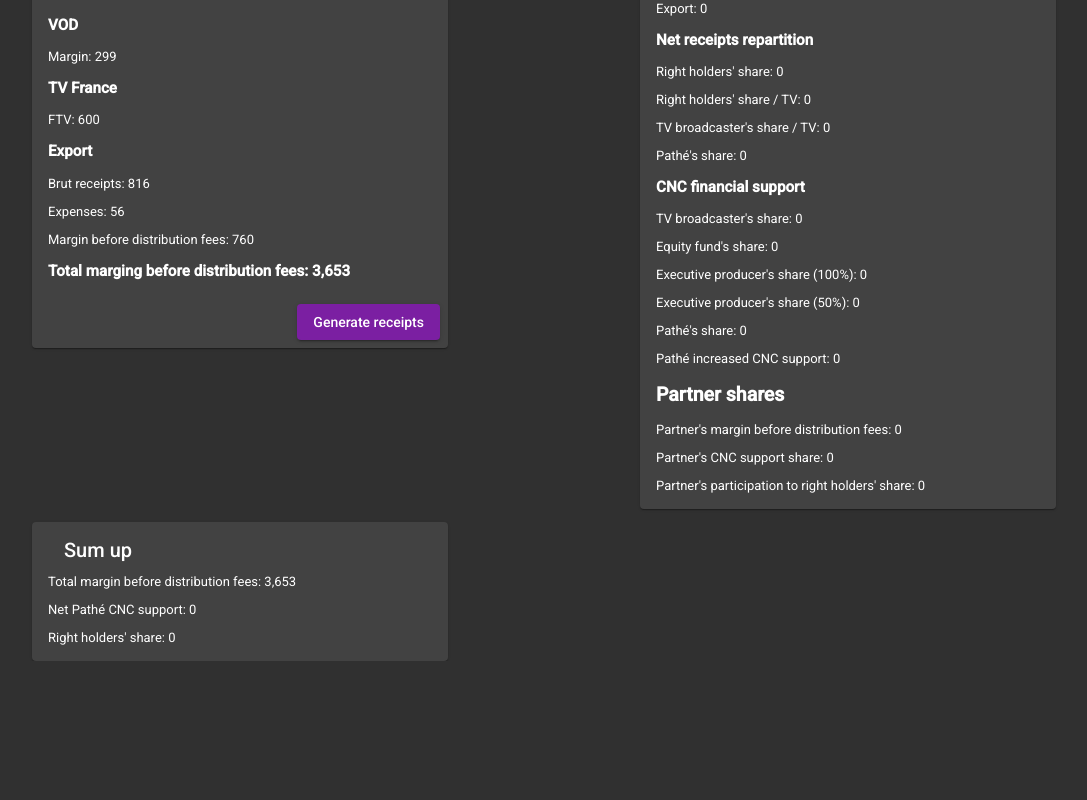
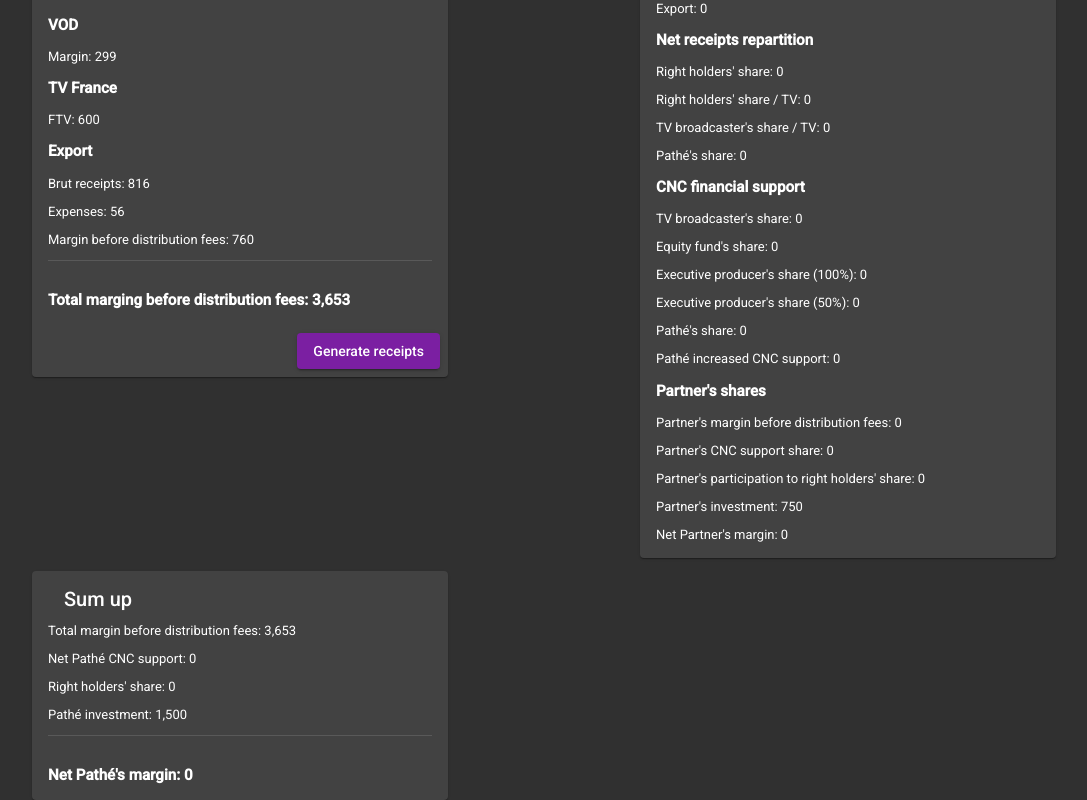
Before and after one commit to Jackseed/poc-manhattan, an Angular app: page /home in a window 1280 px wide. Shown: the part 344-1144 px from the top of the page, without its empty margins (32-1119 px from the left). Before the commit the page ends 1005 px from the top, so only its background shows below. Built offline with nearby package versions, Linux system fonts and the light colour scheme.

Commit message:
sum up calculations

```diff
--- a/src/app/app.module.ts
+++ b/src/app/app.module.ts
@@ -8,6 +8,7 @@ import { ReceiptCalculationComponent } from "./receipt-calculation/receipt-calcu
 import { MatCardModule } from "@angular/material/card";
 import { MatButtonModule } from "@angular/material/button";
 import { NoopAnimationsModule } from "@angular/platform-browser/animations";
+import { MatDividerModule } from "@angular/material/divider";
 
 @NgModule({
   declarations: [AppComponent, ReceiptCalculationComponent],
@@ -17,6 +18,7 @@ import { NoopAnimationsModule } from "@angular/platform-browser/animations";
     MatButtonModule,
     NoopAnimationsModule,
     MatCardModule,
+    MatDividerModule,
   ],
   providers: [],
   bootstrap: [AppComponent],
--- a/src/app/data.ts
+++ b/src/app/data.ts
@@ -220,7 +220,7 @@ export const ROYALTIES: ReceiptRight[] = [
     id: "RNPPPathe",
     title: "Pathé's share",
     type: "Net receipts repartition",
-    amount: 0,
+    amount: 1500,
     cashedIn: 0,
     rights: [
       "originTheatrical",
--- a/src/app/receipt-calculation/receipt-calculation.component.html
+++ b/src/app/receipt-calculation/receipt-calculation.component.html
@@ -36,7 +36,8 @@
       Margin before distribution fees:
       {{ netExportMargin | number: "1.0-0" }}
     </p>
-    <h3>
+    <mat-divider></mat-divider>
+    <h3 class="total">
       Total marging before distribution fees:
       {{ totalMargin | number: "1.0-0" }}
     </h3>
@@ -65,7 +66,7 @@
       </div>
     </div>
     <p>Pathé increased CNC support: {{ increaseSupport | number: "1.0-0" }}</p>
-    <h2>Partner shares</h2>
+    <h3>Partner's shares</h3>
     <p>
       Partner's margin before distribution fees:
       {{ partnerMarginShare | number: "1.0-0" }}
@@ -77,6 +78,14 @@
     <p>
       Partner's participation to right holders' share:
       {{ partnerAydShare | number: "1.0-0" }}
+    </p>
+    <p>
+      Partner's investment:
+      {{ partnerInvestment | number: "1.0-0" }}
+    </p>
+    <p>
+      Net Partner's margin:
+      {{ partnerMargin | number: "1.0-0" }}
     </p>
   </mat-card-content></mat-card
 >
@@ -90,6 +99,12 @@
       Net Pathé CNC support:
       {{ patheTotalSupport + increaseSupport | number: "1.0-0" }}
     </p>
-    <p>Right holders' share: {{ totalAydShare | number: "1.0-0" }}</p>
+    <p>Right holders' share: {{ aydAndPartnerShare | number: "1.0-0" }}</p>
+    <p>Pathé investment: {{ patheInvestment | number: "1.0-0" }}</p>
+    <mat-divider></mat-divider>
+    <h3 class="total">
+      Net Pathé's margin:
+      {{ patheTotalMargin | number: "1.0-0" }}
+    </h3>
   </mat-card-content>
 </mat-card>
--- a/src/app/receipt-calculation/receipt-calculation.component.scss
+++ b/src/app/receipt-calculation/receipt-calculation.component.scss
@@ -10,3 +10,7 @@ mat-card {
 mat-card-content {
   font-size: 13px;
 }
+
+.total {
+  margin-top: 30px;
+}
--- a/src/app/receipt-calculation/receipt-calculation.component.ts
+++ b/src/app/receipt-calculation/receipt-calculation.component.ts
@@ -10,12 +10,21 @@ export class ReceiptCalculationComponent implements OnInit {
   receiptRights: ReceiptRight[];
   events: Events[];
   rights: Right[];
+
+  // Financing variables
+  patheInvestment = 1500;
+  partnerRatio = 0.5;
+  partnerInvestment = this.patheInvestment * this.partnerRatio;
+
+  // CNC Support
   theatricalCNCSupport = 0;
   videoCNCSupport = 0;
   tvCNCSupport = 0;
   increaseSupport = 0;
   increaseRate = 0.15;
   totalCNCSupport = 0;
+
+  // Receipt & expenses
   theatricalReceipts = 2600;
   theatricalExpenses = 1150;
   // TODO: calculate this
@@ -40,12 +49,18 @@ export class ReceiptCalculationComponent implements OnInit {
     this.vodReceipts +
     this.tvReceipts +
     this.netExportMargin;
-  totalAydShare = 0;
-  patheTotalSupport = 0;
+
   // partner shares
   partnerMarginShare = 0;
   partnerSupportShare = 0;
   partnerAydShare = 0;
+  partnerMargin = 0;
+
+  // sum up variables
+  totalAydShare = 0;
+  patheTotalSupport = 0;
+  aydAndPartnerShare = 0;
+  patheTotalMargin = 0;
 
   receiptTypes = [
     "Distribution fees",
@@ -76,6 +91,8 @@ export class ReceiptCalculationComponent implements OnInit {
     this.getTotalAydShareReceipts();
     this.getPatheSupport();
     this.getPartnerShares();
+    this.getAydAndPartnerShares();
+    this.getTotalPatheMargin();
   }
   private getCNCSupport() {
     this.getCNCFinancialSupport("originTheatrical", 1000);
@@ -287,7 +304,7 @@ export class ReceiptCalculationComponent implements OnInit {
     const aydTv = this.getReceiptRightById("RNPPAydTv").cashedIn;
     const aydTvBrodcaster = this.getReceiptRightById("TVBroadcasterRNPP")
       .cashedIn;
-    this.totalAydShare = ayd + aydTv + aydTvBrodcaster;
+    this.totalAydShare = ayd + aydTv + aydTvBrodcaster + this.partnerMargin;
   }
 
   private getPatheSupport() {
@@ -300,6 +317,24 @@ export class ReceiptCalculationComponent implements OnInit {
     this.partnerMarginShare = this.totalMargin / 2;
     this.partnerSupportShare = this.patheTotalSupport / 2;
     this.partnerAydShare = this.totalAydShare / 2;
+    this.partnerMargin =
+      this.partnerMarginShare +
+      this.partnerSupportShare -
+      this.partnerAydShare -
+      this.partnerInvestment;
+  }
+
+  private getAydAndPartnerShares() {
+    this.aydAndPartnerShare = this.totalAydShare + this.partnerMargin;
+  }
+
+  private getTotalPatheMargin() {
+    this.patheTotalMargin =
+      this.totalMargin +
+      this.patheTotalSupport +
+      this.increaseSupport -
+      this.aydAndPartnerShare -
+      this.patheInvestment;
   }
 
   private getReceiptRightById(receiptRightId: string): ReceiptRight {
```
